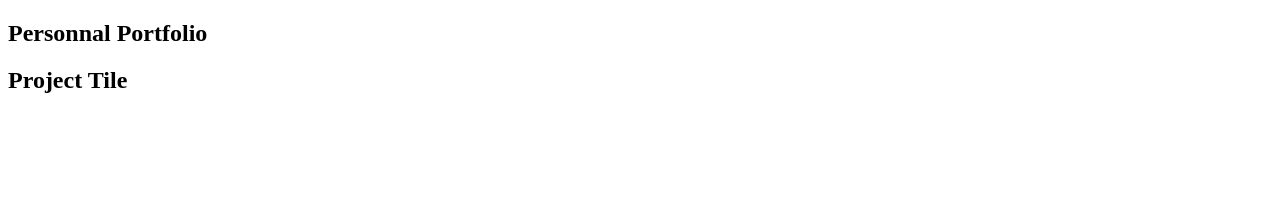
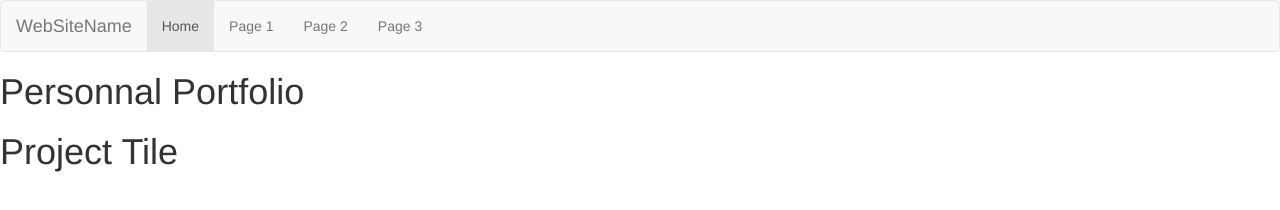
Before and after one commit to Abdelrahman-Zeidan/Abdelrahman-Njigouh-Microverse, a plain HTML site: page index.html in a window 1280 px wide. Drawn offline with nearby package versions, Linux system fonts and the light colour scheme.

Commit message:
point 5 and 6

```diff
--- a/index.html
+++ b/index.html
@@ -4,6 +4,11 @@
     <meta charset="UTF-8">
     <title>Fork Me! FCC: Test Suite Template</title>
     <link rel="stylesheet" href="css/style.css">
+
+    <meta name="viewport" content="width=device-width, initial-scale=1">
+<link rel="stylesheet" href="https://maxcdn.bootstrapcdn.com/bootstrap/3.4.1/css/bootstrap.min.css">
+<script src="https://ajax.googleapis.com/ajax/libs/jquery/3.4.1/jquery.min.js"></script>
+<script src="https://maxcdn.bootstrapcdn.com/bootstrap/3.4.1/js/bootstrap.min.js"></script>
   </head>
 
   <body>
@@ -23,6 +28,21 @@
     -->
 
 
+    <nav class="navbar navbar-default" id="navbar">
+      <div class="container-fluid">
+        <div class="navbar-header">
+          <a class="navbar-brand" href="#">WebSiteName</a>
+        </div>
+        <ul class="nav navbar-nav">
+          <li class="active"><a href="#">Home</a></li>
+          <li><a href="#">Page 1</a></li>
+          <li><a href="#">Page 2</a></li>
+          <li><a href="#">Page 3</a></li>
+        </ul>
+      </div>
+    </nav>
+
+
 
 
     <section id="welcome-section">
@@ -33,7 +53,11 @@
 
     <section id="projects">
       <h1 class="project-tile">Project Tile</h1>
+
+      <a href="https://www.freecodecamp.org/learn/responsive-web-design/responsive-web-design-projects/build-a-personal-portfolio-webpage"></a>
     </section>
+
+
 
     <script  src="js/index.js"></script>
   </body>
```
